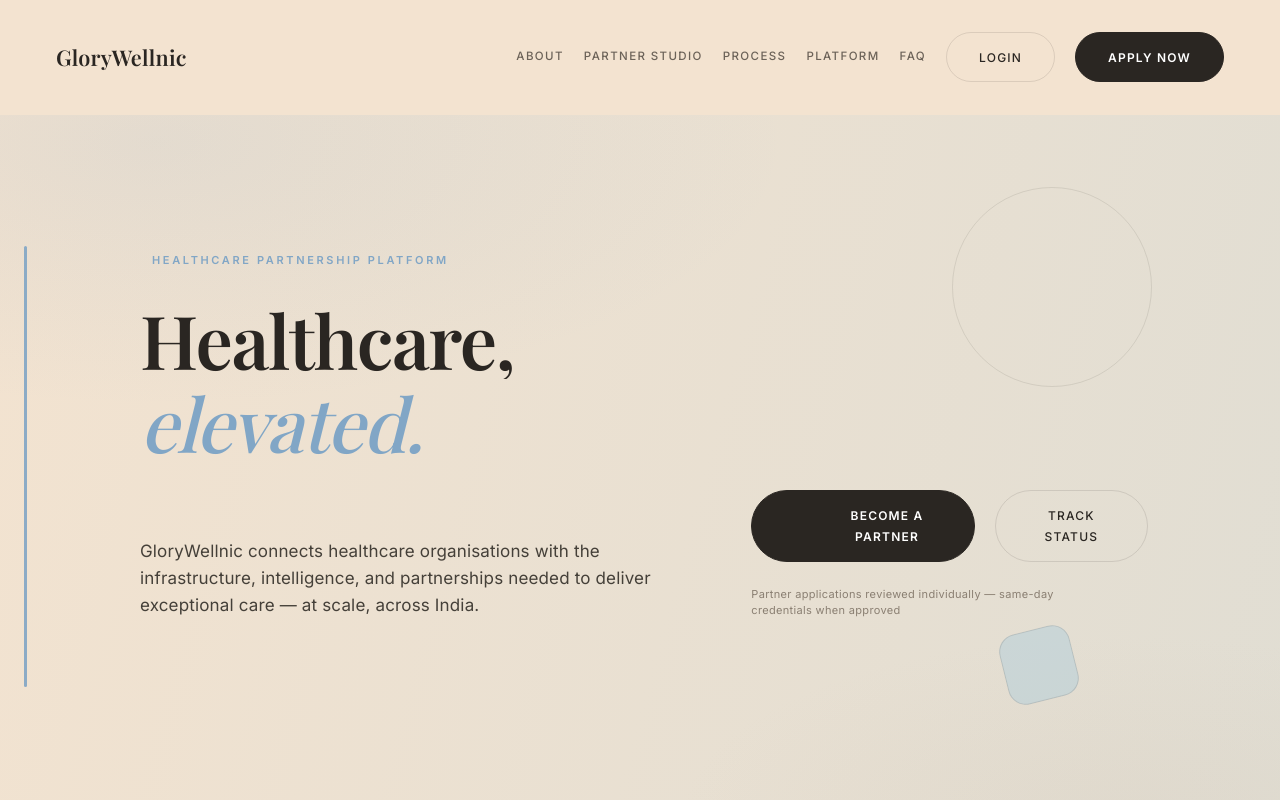
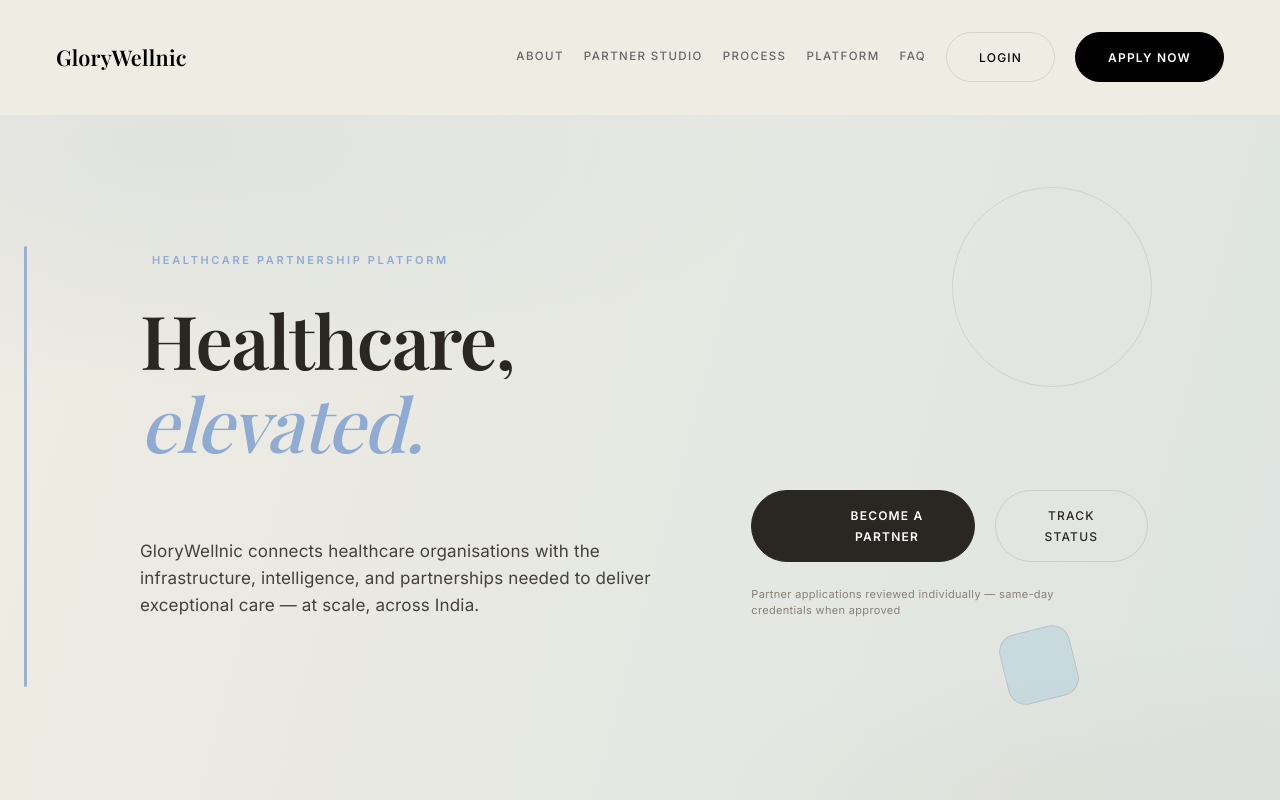
Before and after one commit to Akulvarshney/clinic_appointment_portal_fe, a React (Create React App) app: page / in a window 1280 px wide. Shown: the top 800 px of the page. Built offline with nearby package versions, Linux system fonts and the light colour scheme; some icons are missing; a web font is replaced by a local one.

Commit message:
color PALETTE changed

```diff
--- a/public/index.html
+++ b/public/index.html
@@ -4,7 +4,7 @@
     <meta charset="utf-8" />
     <link rel="icon" href="%PUBLIC_URL%/favicon.ico" />
     <meta name="viewport" content="width=device-width, initial-scale=1" />
-    <meta name="theme-color" content="#81A6C6" />
+    <meta name="theme-color" content="#8FABD4" />
     <meta
       name="description"
       content="GloryWellnic — clinic operations in one place: doctors, staff, services, appointments, reminders, and billing."
--- a/src/App.css
+++ b/src/App.css
@@ -36,7 +36,7 @@ body {
 
 /* Button hover transition (optional) */
 .button-gradient-hover:hover {
-  background: linear-gradient(to right, var(--gw-primary-dark), #4a6578) !important;
+  background: linear-gradient(to right, var(--gw-primary-dark), #355a8f) !important;
 }
 
 /* Error alert */
--- a/src/assets/editorialLandingContent.js
+++ b/src/assets/editorialLandingContent.js
@@ -3,14 +3,14 @@
  */
 
 export const EDITORIAL = {
-  bg: "#F3E3D0",
-  ink: "#2a2622",
-  ink2: "#454039",
-  ink3: "#6b6258",
-  ink4: "#8a7f72",
-  accent: "#81A6C6",
-  accentLight: "rgba(170, 205, 220, 0.45)",
-  line: "rgba(42,38,34,0.12)",
+  bg: "#EFECE3",
+  ink: "#000000",
+  ink2: "#333333",
+  ink3: "#666666",
+  ink4: "#999999",
+  accent: "#8FABD4",
+  accentLight: "rgba(143, 171, 212, 0.28)",
+  line: "rgba(0,0,0,0.1)",
   white: "#ffffff",
   fontSerif: "'Playfair Display', Georgia, 'Times New Roman', serif",
   fontSans: "'Inter', -apple-system, BlinkMacSystemFont, 'Segoe UI', sans-serif",
--- a/src/assets/landingPageContent.js
+++ b/src/assets/landingPageContent.js
@@ -18,11 +18,11 @@ import GroupsOutlinedIcon from "@mui/icons-material/GroupsOutlined";
 import VerifiedUserOutlinedIcon from "@mui/icons-material/VerifiedUserOutlined";
 
 export const BRAND = {
-  deep: "#5a788e",
-  main: "#81A6C6",
-  light: "#AACDDC",
-  muted: "#D2C4B4",
-  surface: "#F3E3D0",
+  deep: "#4A70A9",
+  main: "#8FABD4",
+  light: "#C4D4EF",
+  muted: "#DAD6CC",
+  surface: "#EFECE3",
 };
 
 /** Unsplash URLs — use `referrerPolicy="no-referrer"` on <img> where needed */
@@ -64,7 +64,7 @@ export const TESTIMONIALS = [
     name: "Akansha Srivastava",
     role: "Owner, Elaria Esthetique",
     avatar:
-      "https://ui-avatars.com/api/?name=Akansha+Srivastava&size=200&background=81A6C6&color=fff&bold=true",
+      "https://ui-avatars.com/api/?name=Akansha+Srivastava&size=200&background=8FABD4&color=fff&bold=true",
   },
 ];
 
@@ -92,10 +92,10 @@ export const FAQ_ITEMS = [
 ];
 
 export const FAQ_ACCENT_STOPS = [
-  ["#81A6C6", "#AACDDC"],
-  ["#AACDDC", "#D2C4B4"],
-  ["#5a788e", "#81A6C6"],
-  ["#81A6C6", "#D2C4B4"],
+  ["#8FABD4", "#C4D4EF"],
+  ["#C4D4EF", "#DAD6CC"],
+  ["#4A70A9", "#8FABD4"],
+  ["#8FABD4", "#DAD6CC"],
 ];
 
 export const PARTNER_STEPS = [
--- a/src/components/SideBar.js
+++ b/src/components/SideBar.js
@@ -59,7 +59,7 @@ const Sidebar = ({
 
   return (
     <aside
-      className="relative z-30 flex h-screen shrink-0 flex-col border-r border-black/8 bg-[linear-gradient(180deg,#5c7d95_0%,#4d6b7f_48%,#455e72_100%)] shadow-[4px_0_24px_-8px_rgba(42,38,34,0.18)] transition-[width] duration-300 ease-[cubic-bezier(0.33,1,0.68,1)]"
+      className="relative z-30 flex h-screen shrink-0 flex-col border-r border-black/8 bg-[linear-gradient(180deg,#5c82bc_0%,#4a70a9_48%,#3a5d91_100%)] shadow-[4px_0_24px_-8px_rgba(0,0,0,0.12)] transition-[width] duration-300 ease-[cubic-bezier(0.33,1,0.68,1)]"
       style={{ width: collapsed ? collapsedWidth : expandedWidth }}
       aria-label="Application navigation"
     >
@@ -98,7 +98,7 @@ const Sidebar = ({
             onClick={() => setCollapsed((c) => !c)}
             aria-expanded={!collapsed}
             aria-controls="sidebar-main-nav"
-            className={`flex h-9 w-9 shrink-0 items-center justify-center rounded-lg border border-white/15 bg-white/10 text-white transition hover:bg-white/18 focus:outline-none focus-visible:ring-2 focus-visible:ring-gw-primary-light focus-visible:ring-offset-2 focus-visible:ring-offset-[#4d6b7f] ${collapsed ? "mt-1" : ""
+            className={`flex h-9 w-9 shrink-0 items-center justify-center rounded-lg border border-white/15 bg-white/10 text-white transition hover:bg-white/18 focus:outline-none focus-visible:ring-2 focus-visible:ring-gw-primary-light focus-visible:ring-offset-2 focus-visible:ring-offset-[#4a70a9] ${collapsed ? "mt-1" : ""
               }`}
           >
             {collapsed ? (
--- a/src/index.css
+++ b/src/index.css
@@ -3,22 +3,39 @@
 @tailwind utilities;
 
 :root {
-  --gw-primary: #81a6c6;
-  --gw-primary-light: #aacddc;
-  --gw-surface: #f3e3d0;
-  --gw-muted: #d2c4b4;
-  --gw-primary-dark: #5a788e;
-  --gw-ink: #2a2622;
-  --gw-ink2: #454039;
-  --gw-ink3: #6b6258;
-  --gw-ink4: #8a7f72;
+  --gw-primary: #8fabd4;
+  --gw-primary-light: #c4d4ef;
+  --gw-surface: #efece3;
+  --gw-muted: #dad6cc;
+  --gw-primary-dark: #4a70a9;
+  --gw-ink: #000000;
+  --gw-ink2: #333333;
+  --gw-ink3: #666666;
+  --gw-ink4: #999999;
   --gw-white: #ffffff;
-  --gw-line: rgba(42, 38, 34, 0.12);
-  --gw-accent-light: rgba(170, 205, 220, 0.45);
-  --gw-primary-hover: #6b94b0;
+  --gw-line: rgba(0, 0, 0, 0.1);
+  --gw-accent-light: rgba(143, 171, 212, 0.28);
+  --gw-primary-hover: #6b8fc4;
 }
 
 body {
   background-color: var(--gw-surface);
   color: var(--gw-ink);
 }
+
+/* ── Uniform pagination (tables + standalone) — same bar on cream or white parents */
+.ant-table-wrapper .ant-table-pagination {
+  margin: 0 !important;
+  padding: 12px 16px;
+  background-color: var(--gw-white);
+  border-top: 1px solid var(--gw-line);
+}
+
+/* Standalone Pagination (e.g. appointment lists) — match table footer bar */
+.gw-pagination-uniform.ant-pagination {
+  margin: 0;
+  padding: 12px 16px;
+  background-color: var(--gw-white);
+  border: 1px solid var(--gw-line);
+  border-radius: 8px;
+}
--- a/src/pages/ClientDetailPage.js
+++ b/src/pages/ClientDetailPage.js
@@ -657,6 +657,7 @@ const ClientDetailPage = () => {
                   {filteredAndPaginatedAppointments.total > pageSize && (
                     <div className="mt-6 flex justify-center">
                       <Pagination
+                        className="gw-pagination-uniform"
                         current={currentPage}
                         pageSize={pageSize}
                         total={filteredAndPaginatedAppointments.total}
--- a/src/pages/HomePage.css
+++ b/src/pages/HomePage.css
@@ -1,12 +1,12 @@
 /* Homepage layout — plain CSS. Main content: #homepage. Modals: .lp-* (MUI portal — vars live on :root). */
 /* Editorial tokens — mirror src/assets/editorialLandingContent.js EDITORIAL */
 :root {
-  --e-bg: #f3e3d0;
+  --e-bg: #efece3;
   --e-ink: #2a2622;
   --e-ink2: #454039;
   --e-ink3: #6b6258;
   --e-ink4: #8a7f72;
-  --e-accent: #81a6c6;
+  --e-accent: #8fabd4;
   --e-accent-light: rgba(170, 205, 220, 0.45);
   --e-line: rgba(42, 38, 34, 0.12);
   --e-white: #ffffff;
--- a/src/pages/OrganizationInfo.js
+++ b/src/pages/OrganizationInfo.js
@@ -40,7 +40,7 @@ const OrganizationInfo = () => {
         setOrgInfoComplete(data.response.id);
         setOrganizationInfo(data.response);
         //console.log("data here", organizationInfo);
-        messageApi.success("Organization Details Fetched Successfully");
+        // messageApi.success("Organization Details Fetched Successfully");
       } catch (error) {
         setOrganizationInfo({
           org_name: "",
@@ -344,7 +344,7 @@ const OrganizationInfo = () => {
                 <Select
                   placeholder="Select state"
                   showSearch
-                  //defaultValue={defaultState}
+                //defaultValue={defaultState}
                 >
                   {states?.map((s) => {
                     return (
--- a/src/theme/palette.js
+++ b/src/theme/palette.js
@@ -1,22 +1,25 @@
 /**
  * GloryWellnic brand palette — single source for JS imports.
  * CSS mirrors these as :root variables in src/index.css (--gw-*).
+ *
+ * Core swatches: surface #EFECE3, primary #8FABD4, primaryDark #4A70A9, ink #000000.
+ * Companion tokens are derived for hierarchy, borders, and soft fills.
  */
 export const PALETTE = {
-  primary: "#81A6C6",
-  primaryLight: "#AACDDC",
-  surface: "#F3E3D0",
-  muted: "#D2C4B4",
-  /** Darker primary for nav, headings, WCAG-friendly pairings with white */
-  primaryDark: "#5a788e",
-  /** Readable warm neutrals on cream surfaces */
-  ink: "#2a2622",
-  ink2: "#454039",
-  ink3: "#6b6258",
-  ink4: "#8a7f72",
+  primary: "#8FABD4",
+  /** Lighter tint of primary — chips, table highlights, focus rings */
+  primaryLight: "#C4D4EF",
+  surface: "#EFECE3",
+  /** Muted chrome — borders, secondary panels */
+  muted: "#DAD6CC",
+  primaryDark: "#4A70A9",
+  ink: "#000000",
+  ink2: "#333333",
+  ink3: "#666666",
+  ink4: "#999999",
   white: "#ffffff",
-  line: "rgba(42, 38, 34, 0.12)",
-  accentLight: "rgba(170, 205, 220, 0.45)",
+  line: "rgba(0, 0, 0, 0.1)",
+  accentLight: "rgba(143, 171, 212, 0.28)",
 };
 
 /** Recharts / pie slices — cycles brand colors */
--- a/tailwind.config.js
+++ b/tailwind.config.js
@@ -5,15 +5,15 @@ module.exports = {
     extend: {
       colors: {
         gw: {
-          primary: "#81A6C6",
-          "primary-light": "#AACDDC",
-          surface: "#F3E3D0",
-          muted: "#D2C4B4",
-          "primary-dark": "#5a788e",
-          ink: "#2a2622",
-          "ink-2": "#454039",
-          "ink-3": "#6b6258",
-          "ink-4": "#8a7f72",
+          primary: "#8FABD4",
+          "primary-light": "#C4D4EF",
+          surface: "#EFECE3",
+          muted: "#DAD6CC",
+          "primary-dark": "#4A70A9",
+          ink: "#000000",
+          "ink-2": "#333333",
+          "ink-3": "#666666",
+          "ink-4": "#999999",
         },
       },
     },
```
Also changed, not shown: public/manifest.json.
